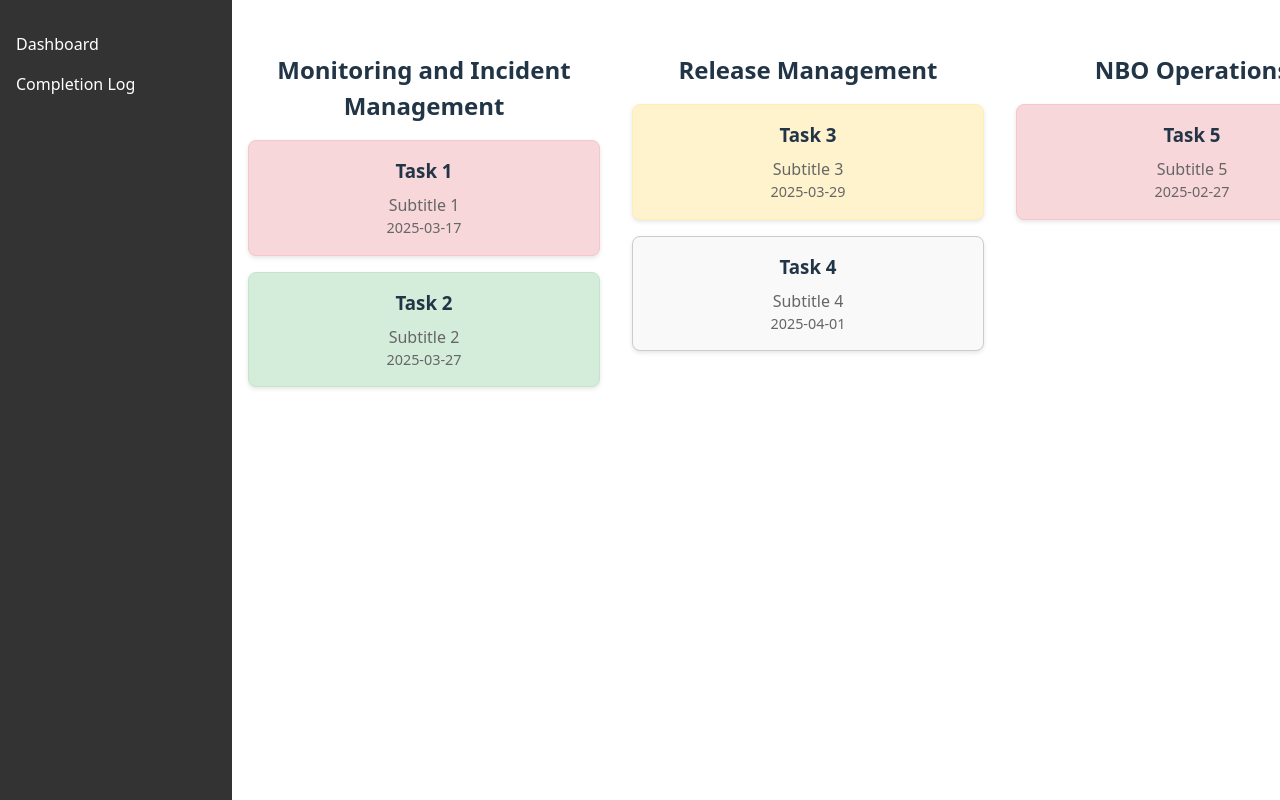
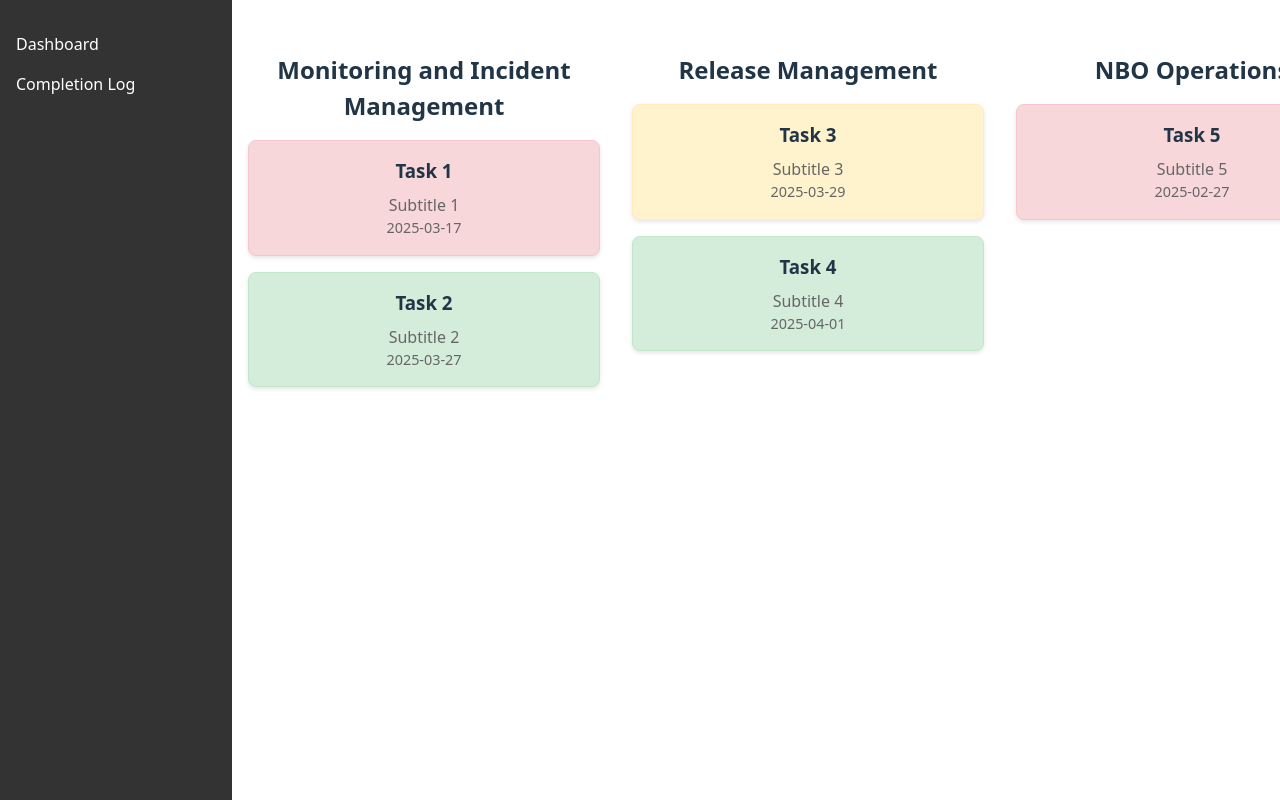
Before and after one commit to MXC1/operational-dashboard-app, a React (Vite) app: page / in a window 1280 px wide. Shown: the top 800 px of the page. Built offline with nearby package versions, Linux system fonts and the light colour scheme.

Commit message:
Update logic for box color and clickable state

```diff
--- a/src/components/BoxGrid.tsx
+++ b/src/components/BoxGrid.tsx
@@ -17,19 +17,23 @@ const getBoxColor = (date: string, completed: boolean): string => {
   startOfWeek.setDate(today.getDate() - today.getDay());
   const endOfWeek = new Date(startOfWeek);
   endOfWeek.setDate(startOfWeek.getDate() + 6);
-  const lastWeekEnd = new Date(startOfWeek);
-  lastWeekEnd.setDate(startOfWeek.getDate() - 1);
 
-  if (boxDate > endOfWeek) {
-    return 'white'; // Not due
-  } else if (boxDate >= startOfWeek && boxDate <= endOfWeek && !completed) {
-    return 'amber'; // Due
-  } else if (boxDate <= lastWeekEnd && !completed) {
-    return 'red'; // Overdue
-  } else if (boxDate <= endOfWeek && completed) {
+  if (boxDate > today && boxDate <= endOfWeek) {
+    return 'amber'; // Due soon (not clickable)
+  } else if (boxDate.toDateString() === today.toDateString() && !completed) {
+    return 'amber'; // Due today (clickable)
+  } else if (boxDate < today && !completed) {
+    return 'red'; // Overdue (clickable)
+  } else if (completed) {
     return 'green'; // Completed
   }
   return '';
+};
+
+const isClickable = (date: string): boolean => {
+  const today = new Date();
+  const boxDate = new Date(date);
+  return boxDate.toDateString() === today.toDateString() || boxDate < today; // Clickable if due today or overdue
 };
 
 interface BoxGridProps {
@@ -58,16 +62,6 @@ const BoxGrid: React.FC<BoxGridProps> = ({ boxState, setBoxState, setCompletedTa
         return box;
       })
     );
-  };
-
-  const isClickable = (date: string): boolean => {
-    const today = new Date();
-    const boxDate = new Date(date);
-    const startOfWeek = new Date(today);
-    startOfWeek.setDate(today.getDate() - today.getDay());
-    const endOfWeek = new Date(startOfWeek);
-    endOfWeek.setDate(startOfWeek.getDate() + 6);
-    return boxDate <= endOfWeek; // Only allow clicking for tasks due this week or earlier
   };
 
   const groupedBoxes = boxState.reduce((acc, box) => {
```
